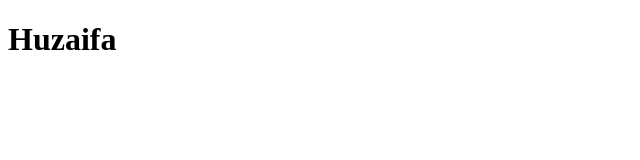
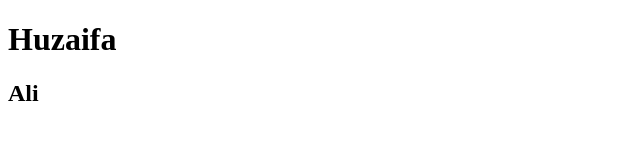
Before and after one commit to Huzaifa-Ali-Khan/JavaScript-BootCamp, a plain HTML site: page New folder/index.html in a window 1280 px wide. Shown: the full height of the page, 0-640 px from the left. Drawn offline with Linux system fonts and the light colour scheme.

Commit message:
Inital Commit #2

```diff
--- a/New folder/index.html
+++ b/New folder/index.html
@@ -7,5 +7,6 @@
   </head>
   <body>
     <h1>Huzaifa</h1>
+    <h2>Ali</h2>
   </body>
 </html>
```
